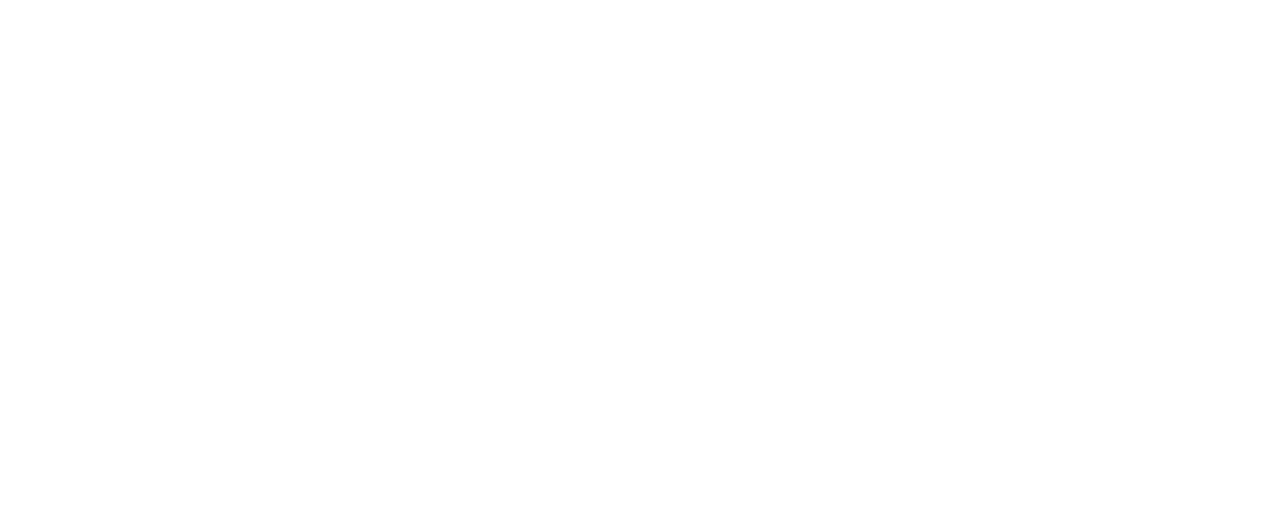
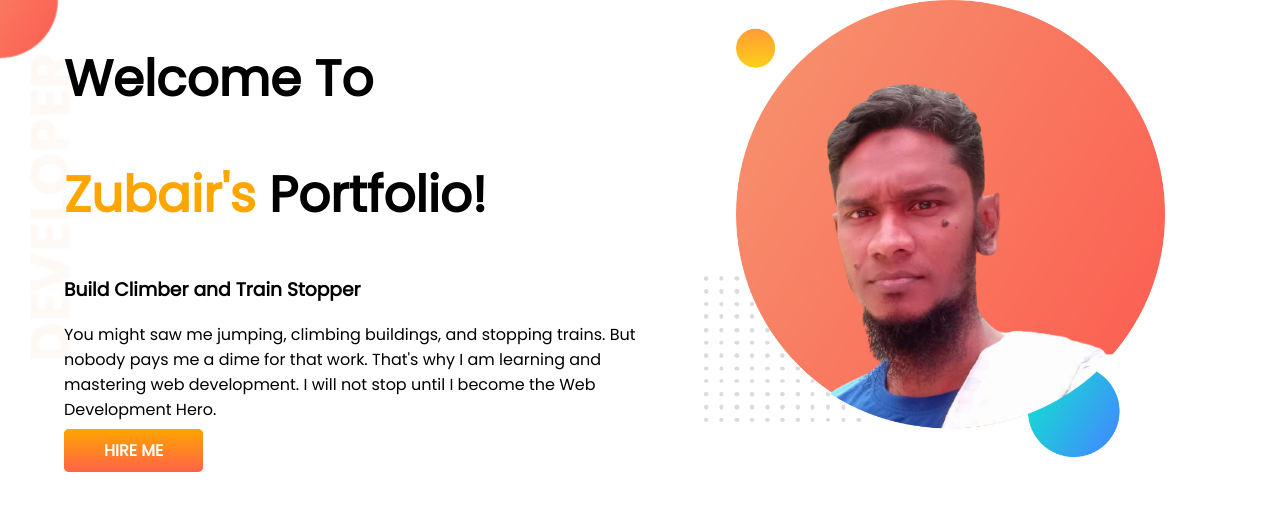
Before and after one commit to dev-zubair/developer-portfolio, a plain HTML site: page index.html in a window 1280 px wide. Drawn offline with Linux system fonts and the light colour scheme.

Commit message:
1st section added

```diff
--- a/index.html
+++ b/index.html
@@ -1,15 +1,37 @@
 <!DOCTYPE html>
 <html lang="en">
+
 <head>
     <meta charset="UTF-8">
     <meta http-equiv="X-UA-Compatible" content="IE=edge">
     <meta name="viewport" content="width=device-width, initial-scale=1.0">
     <title>Developer Portfolio</title>
+    <link rel="preconnect" href="https://fonts.googleapis.com">
+    <link rel="preconnect" href="https://fonts.gstatic.com" crossorigin>
+    <link href="https://fonts.googleapis.com/css2?family=Poppins&display=swap" rel="stylesheet">
     <link rel="stylesheet" href="style.css">
 
 </head>
 
 <body>
+    <section class="top-banner">
+        <div class="half-width">
+            <h1>Welcome To</h1>
+            <h1><span>Zubair's</span> Portfolio!</h1>
+            <h3>Build Climber and Train Stopper</h3>
+            <p>You might saw me jumping, climbing buildings, and stopping trains. But nobody pays me a dime for that
+                work.
+                That's why I am learning and mastering web development. I will not stop until I become the Web
+                Development
+                Hero.</p>
+            <a class="link-button" target="_blank" href="https://www.google.com">HIRE ME</a>
+        </div>
+
+        <div class="half-width">
+            <img src="showoff/my-bg.png" alt="">
+        </div>
+    </section>
 
 </body>
+
 </html>
--- a/style.css
+++ b/style.css
@@ -0,0 +1,34 @@
+body{
+    font-family: 'Poppins', sans-serif;
+    margin: 0 auto;
+}
+h1{
+    font-size: 50px;
+}
+span{
+    color: orange;
+}
+section{
+    display: flex;
+}
+.half-width{
+    width: 50%;
+    padding-left: 5%;
+}
+
+.half-width img{
+    width: 80%;
+}
+.link-button{
+    text-decoration: none;
+    background-color: orange;
+    padding: 10px 40px;
+    border-radius: 5px;
+    background-image: linear-gradient(orange, tomato);
+    color: white;
+    font-weight: 700;
+}
+.top-banner{
+    background-image:url(images/top-banner.png);
+    background-repeat:no-repeat;
+}
```
Also changed, not shown: images/dream-bg.png (added), images/exp-bg.png (added), images/jhankar.png (added), images/jhankar2.png (added), images/my-bg.png (added), images/my-bg2.png (added), images/top-banner.png (added), showoff/IMG_20160422_140114-removebg-preview.png (added), showoff/MD Zubair Ahmed1.jpg (added), showoff/MD_Zubair_Ahmed1-removebg-preview.png (added), showoff/my-bg.png (added), 4 other files.
